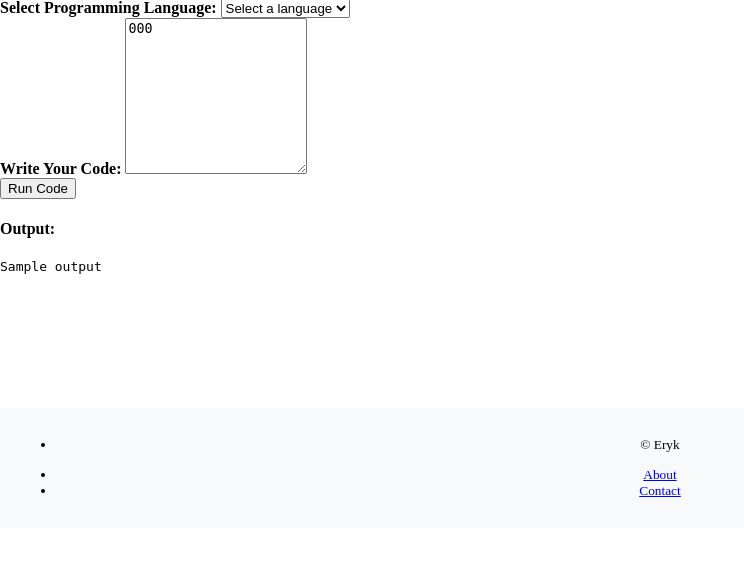
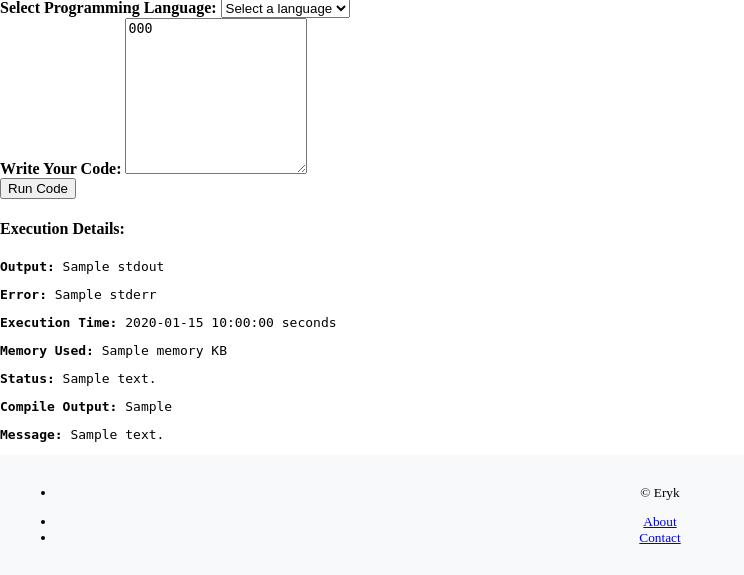
Before and after one commit to erzar0/online-compiler, a Flask app: template src/online_compiler/online_compiler/templates/public/home.html in a window 1280 px wide. Shown: the part 272-847 px from the top of the page, without its empty margins (0-744 px from the left). Before the commit the page ends 769 px from the top, so only its background shows below. Run offline with Flask 3, Linux system fonts and the light colour scheme; the template is opened without the code that fills it: most values are stand-ins (such as "Sample title", 1, 10 or a date in 2020); form fields are guessed from the names that the template uses; parts of the project's set-up code (start-up, migrations or seed data) failed here and were passed over.

Commit message:
Improve output presentation

```diff
--- a/src/online_compiler/online_compiler/templates/public/home.html
+++ b/src/online_compiler/online_compiler/templates/public/home.html
@@ -39,10 +39,28 @@
   </div>
   {% endif %}
 
-  {% if output %}
+  {% if result %}
   <div class="alert alert-success mt-4">
-    <h4 class="alert-heading">Output:</h4>
-    <pre class="bg-light p-3 rounded">{{ output }}</pre>
+    <h4 class="alert-heading">Execution Details:</h4>
+    {% if result.stdout %}
+    <pre class="bg-light p-3 rounded"><strong>Output:</strong> {{ result.stdout or "" }}</pre>
+    {% endif %}
+    {% if result.stderr %}
+    <pre class="bg-light p-3 rounded"><strong>Error:</strong> {{ result.stderr or "" }}</pre>
+    {% endif %}
+    {% if result.time %}
+    <pre class="bg-light p-3 rounded"><strong>Execution Time:</strong> {{ result.time }} seconds</pre>
+    {% endif %}
+    {% if result.memory %}
+    <pre class="bg-light p-3 rounded"><strong>Memory Used:</strong> {{ result.memory }} KB</pre>
+    {% endif %}
+    <pre class="bg-light p-3 rounded"><strong>Status:</strong> {{ result.status.description }}</pre>
+    {% if result.compile_output %}
+    <pre class="bg-light p-3 rounded"><strong>Compile Output:</strong> {{ result.compile_output}}</pre>
+    {% endif %}
+    {% if result.message %}
+    <pre class="bg-light p-3 rounded"><strong>Message:</strong> {{ result.message or "None" }}</pre>
+    {% endif %}
   </div>
   {% endif %}
 </div>
```
Also changed, not shown: src/online_compiler/online_compiler/public/views.py (+13 -26 lines).
